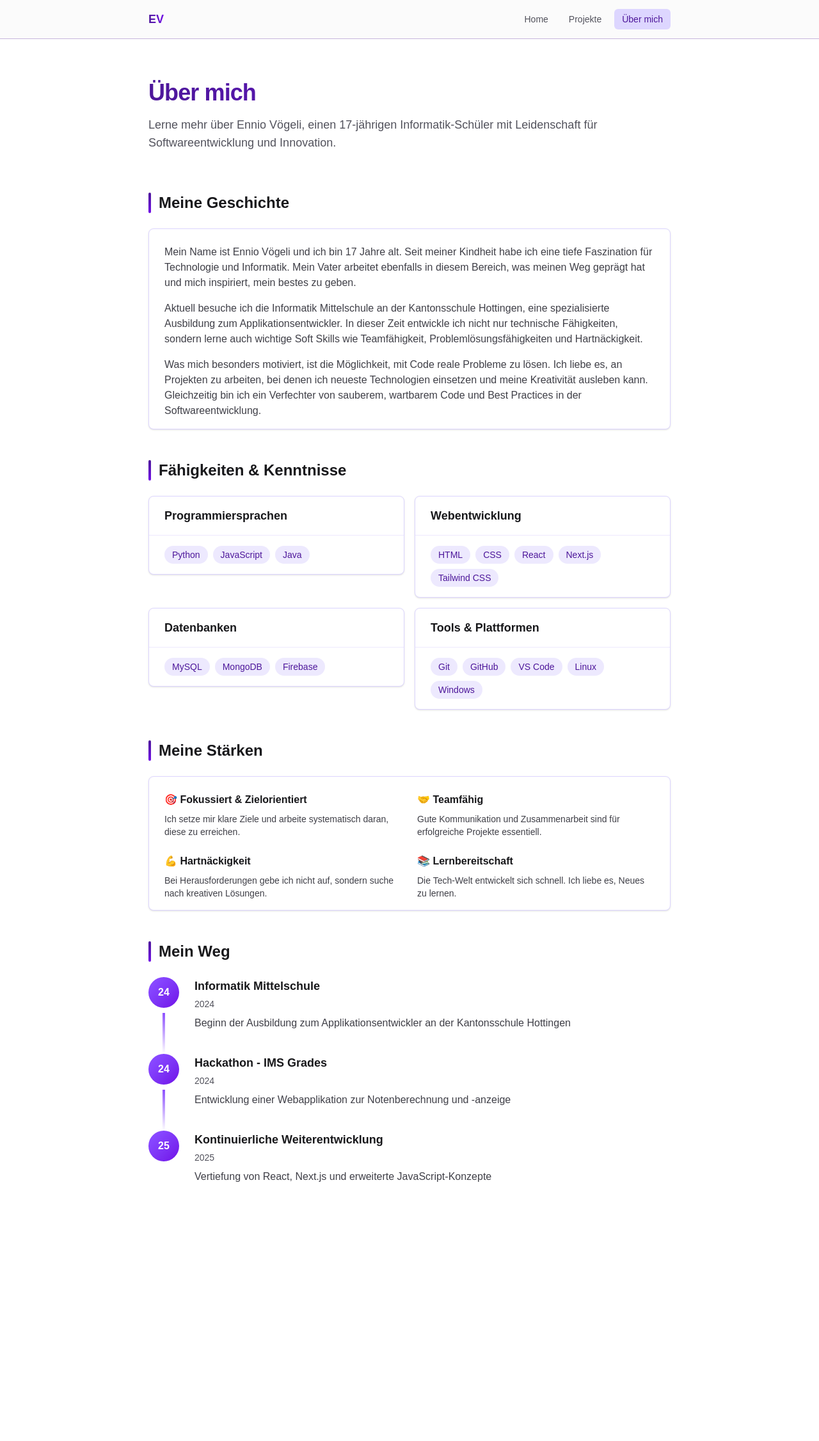
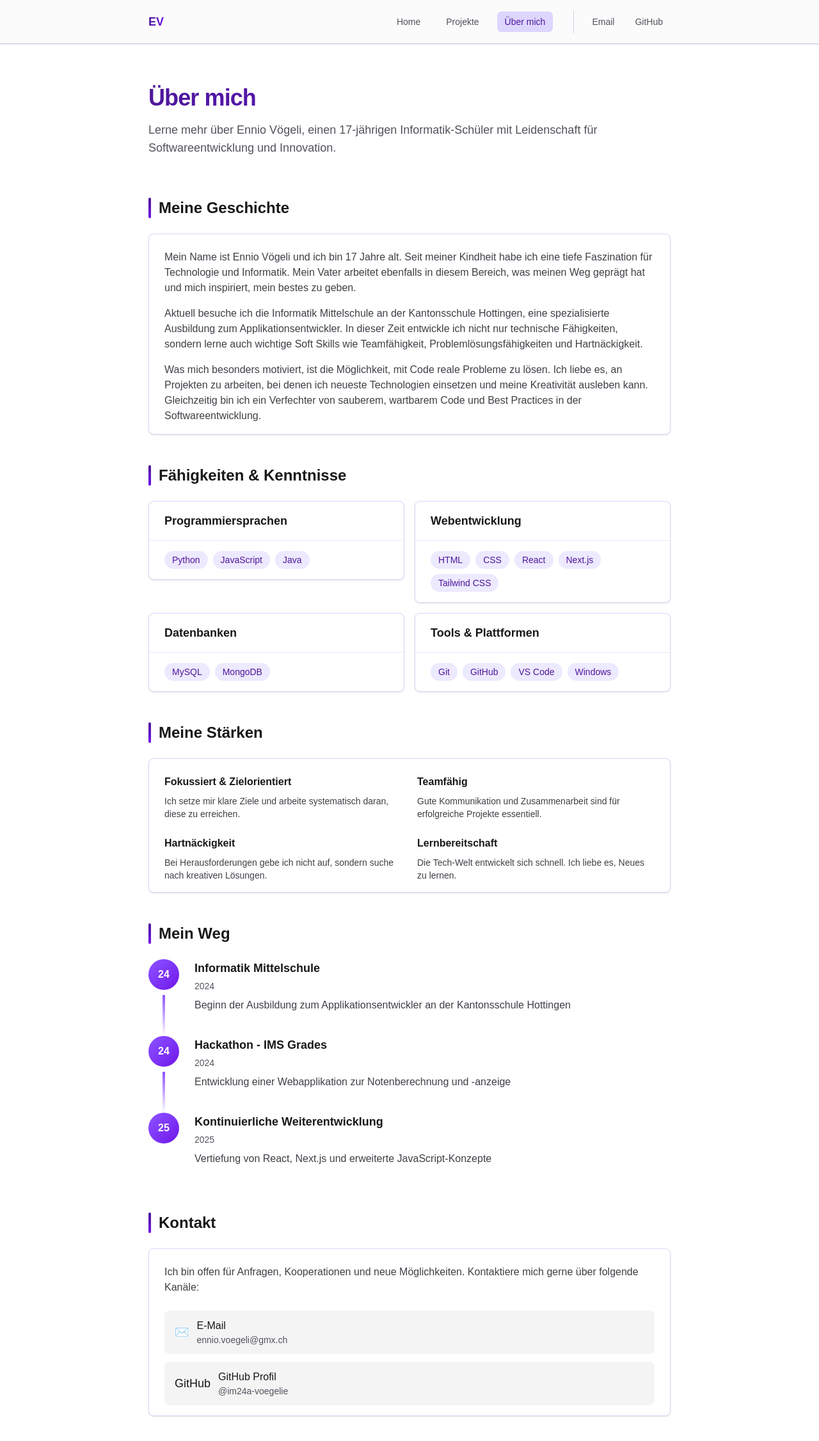
Before and after one commit to im24a-voegelie/Portfolio, a Next.js app: page /about in a window 1280 px wide. Shown: the top 2252 px of the page at 64% size. Before the commit the page ends 1939 px from the top, so only its background shows below. Built offline with nearby package versions, Linux system fonts and the light colour scheme.

Commit message:
Moree dessigne

```diff
--- a/app/Projects/[id]/page.js
+++ b/app/Projects/[id]/page.js
@@ -6,22 +6,11 @@ import { ScrollFadeIn, StaggerContainer, StaggerChild } from '@/components/anima
 import Button from '@/components/ui/button';
 import Card, { CardContent, CardHeader } from '@/components/ui/card';
 import Badge from '@/components/ui/badge';
-import { useState, useEffect } from 'react';
 
 export default function ProjectPage({ params }) {
   const { id } = params;
-  const [mounted, setMounted] = useState(false);
-
-  useEffect(() => {
-    setMounted(true);
-  }, []);
-
   const projectId = parseInt(id, 10);
   const project = projects.find((p) => p.id === projectId);
-
-  if (!mounted) {
-    return null;
-  }
 
   if (!project) {
     return (
@@ -156,7 +145,7 @@ export default function ProjectPage({ params }) {
                         rel="noopener noreferrer"
                         className="block px-4 py-2 bg-zinc-900 hover:bg-zinc-800 text-white rounded-lg transition-colors text-center text-sm font-medium"
                       >
-                        📦 GitHub Repository
+                        GitHub Repository
                       </a>
                     ) : (
                       <div className="px-4 py-2 bg-zinc-100 dark:bg-zinc-900 text-zinc-600 dark:text-zinc-400 rounded-lg text-center text-sm font-medium opacity-50">
@@ -170,7 +159,7 @@ export default function ProjectPage({ params }) {
                         rel="noopener noreferrer"
                         className="block px-4 py-2 bg-violet-600 hover:bg-violet-700 text-white rounded-lg transition-colors text-center text-sm font-medium"
                       >
-                        🚀 Live Demo
+                        Live Demo
                       </a>
                     ) : (
                       <div className="px-4 py-2 bg-zinc-100 dark:bg-zinc-900 text-zinc-600 dark:text-zinc-400 rounded-lg text-center text-sm font-medium opacity-50">
--- a/app/about/page.js
+++ b/app/about/page.js
@@ -16,11 +16,11 @@ export default function AboutPage() {
     },
     {
       category: "Datenbanken",
-      items: ["MySQL", "MongoDB", "Firebase"],
+      items: ["MySQL", "MongoDB"],
     },
     {
       category: "Tools & Plattformen",
-      items: ["Git", "GitHub", "VS Code", "Linux", "Windows"],
+      items: ["Git", "GitHub", "VS Code", "Windows"],
     },
   ];
 
@@ -134,7 +134,7 @@ export default function AboutPage() {
                   <div className="grid sm:grid-cols-2 gap-6">
                     <div>
                       <h3 className="font-semibold text-zinc-900 dark:text-zinc-50 mb-2">
-                        🎯 Fokussiert & Zielorientiert
+                        Fokussiert & Zielorientiert
                       </h3>
                       <p className="text-sm text-zinc-700 dark:text-zinc-300">
                         Ich setze mir klare Ziele und arbeite systematisch daran, diese zu erreichen.
@@ -142,7 +142,7 @@ export default function AboutPage() {
                     </div>
                     <div>
                       <h3 className="font-semibold text-zinc-900 dark:text-zinc-50 mb-2">
-                        🤝 Teamfähig
+                        Teamfähig
                       </h3>
                       <p className="text-sm text-zinc-700 dark:text-zinc-300">
                         Gute Kommunikation und Zusammenarbeit sind für erfolgreiche Projekte essentiell.
@@ -150,7 +150,7 @@ export default function AboutPage() {
                     </div>
                     <div>
                       <h3 className="font-semibold text-zinc-900 dark:text-zinc-50 mb-2">
-                        💪 Hartnäckigkeit
+                        Hartnäckigkeit
                       </h3>
                       <p className="text-sm text-zinc-700 dark:text-zinc-300">
                         Bei Herausforderungen gebe ich nicht auf, sondern suche nach kreativen Lösungen.
@@ -158,7 +158,7 @@ export default function AboutPage() {
                     </div>
                     <div>
                       <h3 className="font-semibold text-zinc-900 dark:text-zinc-50 mb-2">
-                        📚 Lernbereitschaft
+                        Lernbereitschaft
                       </h3>
                       <p className="text-sm text-zinc-700 dark:text-zinc-300">
                         Die Tech-Welt entwickelt sich schnell. Ich liebe es, Neues zu lernen.
@@ -210,6 +210,47 @@ export default function AboutPage() {
               </div>
             </section>
           </ScrollFadeIn>
+
+          {/* Contact */}
+          <ScrollFadeIn delay={0.6}>
+            <section>
+              <h2 className="text-2xl font-semibold text-zinc-900 dark:text-zinc-50 flex items-center gap-3 mb-6">
+                <span className="inline-block w-1 h-8 bg-gradient-to-b from-violet-900 to-violet-700 rounded-full"></span>
+                Kontakt
+              </h2>
+              <Card>
+                <CardContent className="pt-6">
+                  <p className="text-zinc-700 dark:text-zinc-300 mb-6">
+                    Ich bin offen für Anfragen, Kooperationen und neue Möglichkeiten. Kontaktiere mich gerne über folgende Kanäle:
+                  </p>
+                  <div className="flex flex-col gap-3">
+                    <a
+                      href="mailto:ennio.voegeli@gmx.ch"
+                      className="inline-flex items-center gap-3 px-4 py-3 bg-zinc-100 dark:bg-zinc-900 hover:bg-zinc-200 dark:hover:bg-zinc-800 rounded-lg transition-colors"
+                    >
+                      <span className="text-lg">✉️</span>
+                      <div>
+                        <p className="font-medium text-zinc-900 dark:text-zinc-50">E-Mail</p>
+                        <p className="text-sm text-zinc-600 dark:text-zinc-400">ennio.voegeli@gmx.ch</p>
+                      </div>
+                    </a>
+                    <a
+                      href="https://github.com/im24a-voegelie"
+                      target="_blank"
+                      rel="noopener noreferrer"
+                      className="inline-flex items-center gap-3 px-4 py-3 bg-zinc-100 dark:bg-zinc-900 hover:bg-zinc-200 dark:hover:bg-zinc-800 rounded-lg transition-colors"
+                    >
+                      <span className="text-lg">GitHub</span>
+                      <div>
+                        <p className="font-medium text-zinc-900 dark:text-zinc-50">GitHub Profil</p>
+                        <p className="text-sm text-zinc-600 dark:text-zinc-400">@im24a-voegelie</p>
+                      </div>
+                    </a>
+                  </div>
+                </CardContent>
+              </Card>
+            </section>
+          </ScrollFadeIn>
         </div>
       </main>
     </div>
--- a/app/page.js
+++ b/app/page.js
@@ -44,12 +44,6 @@ export default function Home() {
                   </Button>
                 </Link>
               </div>
-              <button
-                onClick={() => setShowGame(true)}
-                className="px-4 py-2 text-sm font-medium bg-gradient-to-r from-amber-500 to-orange-500 hover:from-amber-600 hover:to-orange-600 text-white rounded-lg transition-all hover:shadow-lg hover:shadow-amber-500/30"
-              >
-                🎮 Snake Spiel spielen
-              </button>
             </div>
           </section>
         </ScrollFadeIn>
@@ -57,32 +51,6 @@ export default function Home() {
         <div className="grid gap-8 lg:grid-cols-[minmax(0,2fr)_minmax(0,1.4fr)]">
           {/* Über mich + Projekte */}
           <div className="space-y-8">
-            {/* Über mich */}
-            <ScrollFadeIn delay={0.2} className="w-full">
-              <section id="ueber-mich">
-                <h2 className="text-xl font-semibold tracking-tight text-zinc-900 dark:text-zinc-50 flex items-center gap-2">
-                  <span className="inline-block w-1 h-6 bg-gradient-to-b from-violet-900 to-violet-700 rounded-full"></span>
-                  Über mich
-                </h2>
-                <p className="mt-3 text-zinc-700 dark:text-zinc-300">
-                  Mein Name ist Ennio Vögeli, ich bin 17 Jahre alt und befinde
-                  mich derzeit in der Informatik Mittelschule, also der Ausbildung
-                  zum Applikationsentwickler an der Kantonsschule Hottingen. Schon
-                  seit längerer Zeit habe ich ein starkes Interesse an der
-                  Informatik und insbesondere an der Softwareentwicklung. Dieses
-                  Interesse wurde auch durch mein familiäres Umfeld geprägt, da
-                  mein Vater ebenfalls in der Informatik tätig ist.
-                </p>
-                <p className="mt-3 text-zinc-700 dark:text-zinc-300">
-                  Ich bin eine zuverlässige und interessierte Person, die gerne
-                  selbstständig arbeitet, aber ebenso Freude an der Zusammenarbeit
-                  im Team hat. Besonders motiviert mich das Arbeiten an Projekten,
-                  bei denen ich neue Technologien einsetzen und Probleme
-                  eigenständig lösen kann.
-                </p>
-              </section>
-            </ScrollFadeIn>
-
             {/* Projekte (Preview) */}
             <ScrollFadeIn delay={0.3} className="w-full">
               <section id="projekte" className="pt-2">
--- a/components/Header.js
+++ b/components/Header.js
@@ -34,7 +34,7 @@ export default function Header() {
           EV
         </Link>
 
-        <div className="flex gap-1 sm:gap-2">
+        <div className="flex gap-1 sm:gap-4 items-center">
           {navLinks.map((link, idx) => (
             <motion.div
               key={link.href}
@@ -54,6 +54,31 @@ export default function Header() {
               </Link>
             </motion.div>
           ))}
+
+          <div className="hidden sm:flex gap-2 ml-4 pl-4 border-l border-violet-900/20 dark:border-violet-800/20">
+            <motion.a
+              href="mailto:ennio.voegeli@gmx.ch"
+              initial={{ opacity: 0, y: -5 }}
+              animate={{ opacity: 1, y: 0 }}
+              transition={{ delay: 0.4, duration: 0.3 }}
+              className="px-3 py-2 text-sm font-medium text-zinc-600 hover:text-violet-700 dark:text-zinc-400 dark:hover:text-violet-400 transition-colors"
+              title="E-Mail senden"
+            >
+              Email
+            </motion.a>
+            <motion.a
+              href="https://github.com/im24a-voegelie"
+              target="_blank"
+              rel="noopener noreferrer"
+              initial={{ opacity: 0, y: -5 }}
+              animate={{ opacity: 1, y: 0 }}
+              transition={{ delay: 0.5, duration: 0.3 }}
+              className="px-3 py-2 text-sm font-medium text-zinc-600 hover:text-violet-700 dark:text-zinc-400 dark:hover:text-violet-400 transition-colors"
+              title="GitHub Profil"
+            >
+              GitHub
+            </motion.a>
+          </div>
         </div>
       </nav>
     </motion.header>
```
